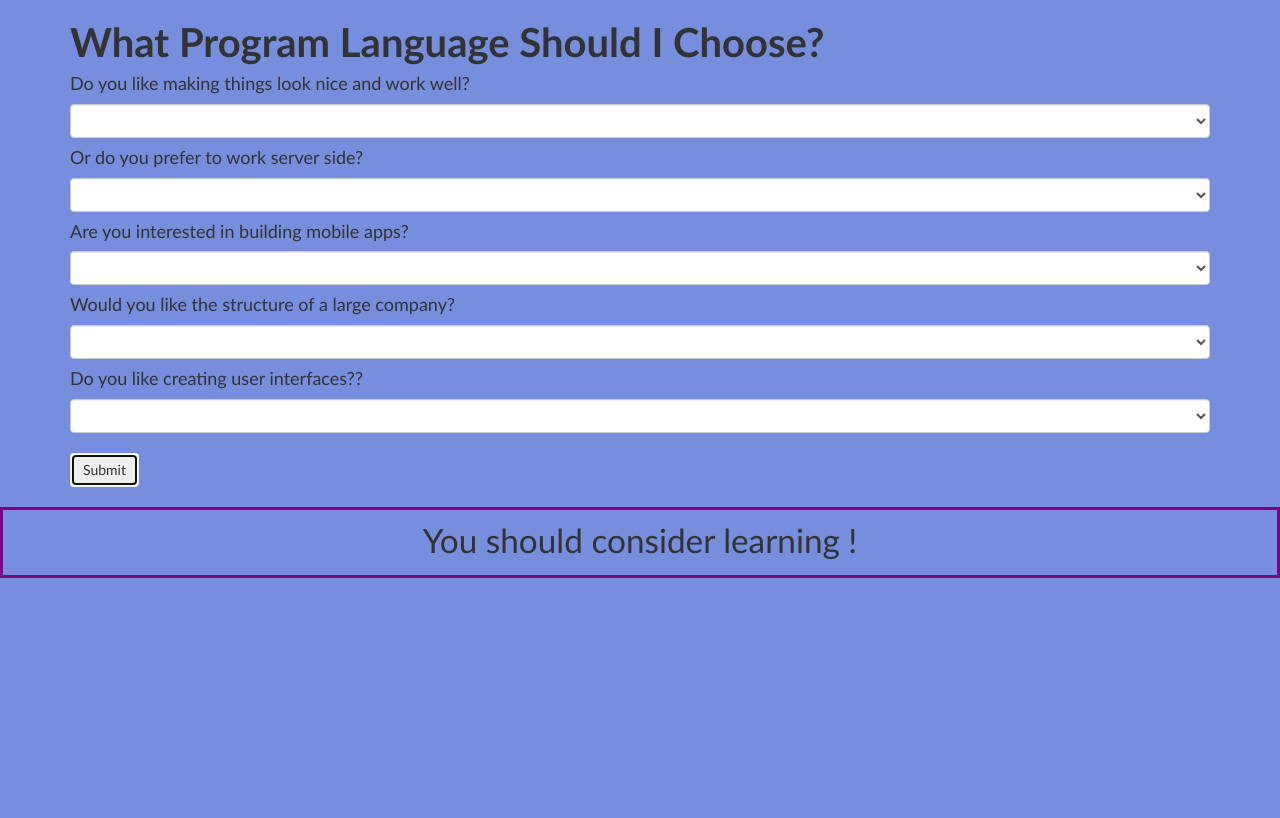
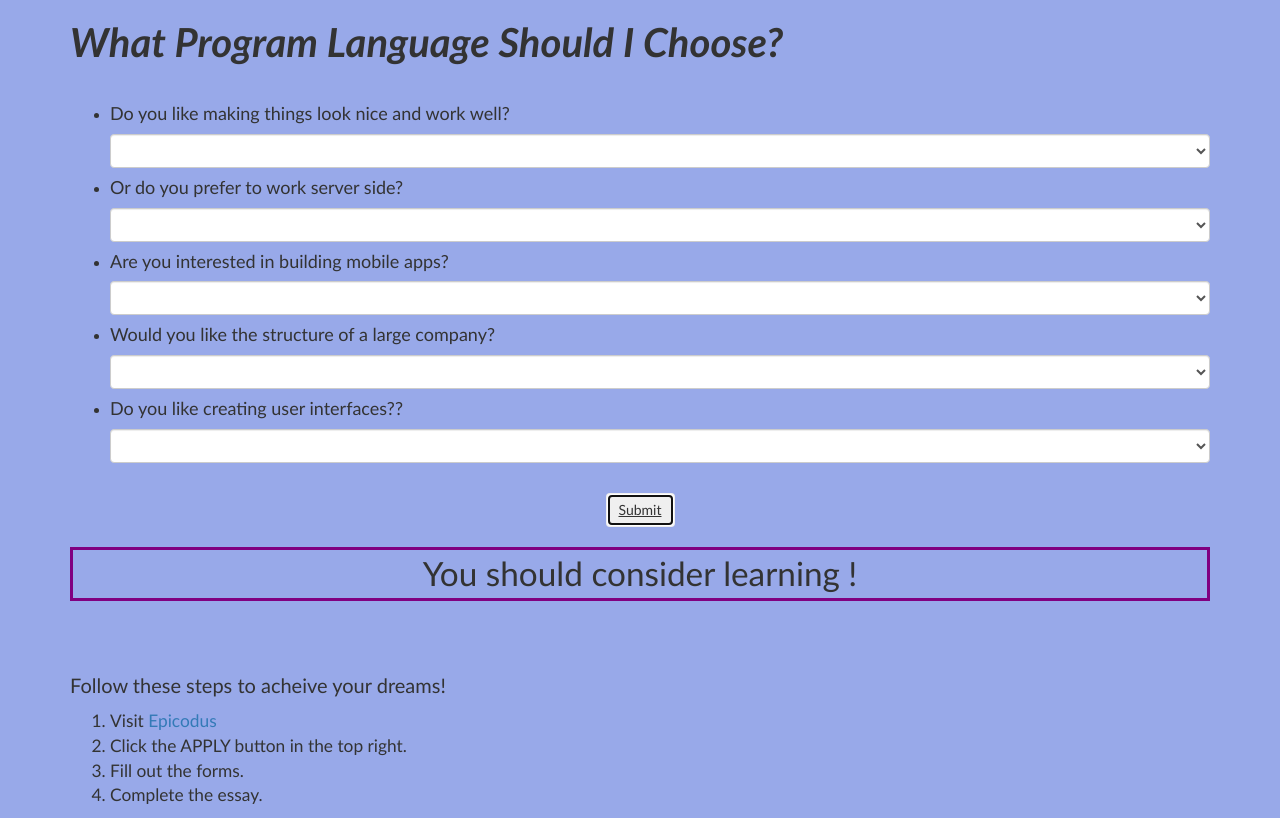
Before and after one commit to frankieGP/js-jQ-indie-project, a plain HTML site: page index.html in a window 1280 px wide. Both pictures are taken after a click on the button "Submit". Drawn offline with Linux system fonts and the light colour scheme.

Commit message:
add fade in result, ordered and unordered lists, underline Submit, em the h1, and intructions to join Epicodus.

```diff
--- a/css/styles.css
+++ b/css/styles.css
@@ -1,19 +1,26 @@
 .btn {
   display: block;
+  margin: auto;
 }
 #hidden {
   display: none;
+}
+#tada {
   font-size: 25pt;
   text-align: center;
   border: 3px solid purple ;
-  padding-top: 7px;
 }
 body {
   font-family: Futura, "Trebuchet MS", Arial, sans-serif;
-  background-size: cover;
-  background-color: rgb(119, 141, 221);
+  background-color: rgb(152, 169, 233);
 }
 h1 {
   font-weight: bold;
   font-size: 30pt;
 }
+#join {
+  font-size: 15pt;
+}
+#steps {
+  font-size: 13pt;
+}
--- a/index.html
+++ b/index.html
@@ -10,45 +10,60 @@
   </head>
   <body>
     <div class="container">
-      <h1>What Program Language Should I Choose?</h1>
+      <h1><em>What Program Language Should I Choose?</em></h1>
+      <br>
         <form id="choices">
-        <h4>Do you like making things look nice and work well?</h4>
+          <ul>
+            <li><h4>Do you like making things look nice and work well?</h4></li>
               <select class="form-control" id="frontEnd">
                 <option></option>
                 <option value="Yes">Yes</option>
                 <option value="No">No</option>
               </select>
-        <h4>Or do you prefer to work server side?</h4>
+            <li><h4>Or do you prefer to work server side?</h4></li>
               <select class="form-control" id="backEnd">
                 <option></option>
                 <option value="Yes">Yes</option>
                 <option value="No">No</option>
               </select>
-        <h4>Are you interested in building mobile apps?</h4>
+            <li><h4>Are you interested in building mobile apps?</h4></li>
               <select class="form-control" id="mobile">
                 <option></option>
                 <option value="Yes">Yes</option>
                 <option value="No">No</option>
               </select>
-        <h4>Would you like the structure of a large company?</h4>
+            <li><h4>Would you like the structure of a large company?</h4></li>
               <select class="form-control" id="largeCompany">
                 <option></option>
                 <option value="Yes">Yes</option>
                 <option value="No">No</option>
               </select>
-        <h4>Do you like creating user interfaces??</h4>
+            <li><h4>Do you like creating user interfaces??</h4></li>
               <select class="form-control" id="interactive">
                 <option></option>
                 <option value="Yes">Yes</option>
                 <option value="No">No</option>
               </select>
+          </ul>
           <br>
-          <button type="submit" class="btn">Submit</button>
-    </div>
+          <button type="submit" class="btn"><u>Submit</u></button>
         </form>
       <br>
       <div id="hidden">
-      <p>You should consider learning <span id="result"></span>!</p>
+        <p id="tada">You should consider learning <span id="result"></span>!</p>
+        <br>
+        <br>
+        <br>
+        <p id="join">Follow these steps to acheive your dreams!</p>
+          <ol id="steps">
+            <li>Visit <a href="http://www.epicodus.com/">Epicodus</a></li>
+            <li>Click the APPLY button in the top right.</li>
+            <li>Fill out the forms.</li>
+            <li>Complete the essay.</li>
+          </ol>
+
       </div>
     </div>
   </body>
+
+</html>
--- a/js/scripts.js
+++ b/js/scripts.js
@@ -19,18 +19,16 @@ $(document).ready(function(){
         return ("C#/.NET");
       } else if (interactive === "Yes") {
         return ("Ruby/Rails");
-        }
-
-
-        };
+      }
+    };
 
 
 
 
 
 
-      $("#result").text(choice);
-      $("#hidden").show();
-  event.preventDefault()
+    $("#result").text(choice);
+    $("#hidden").fadeIn();
+    event.preventDefault()
   });
 });
```
Lines whose indentation alone changed are shown as unchanged.
